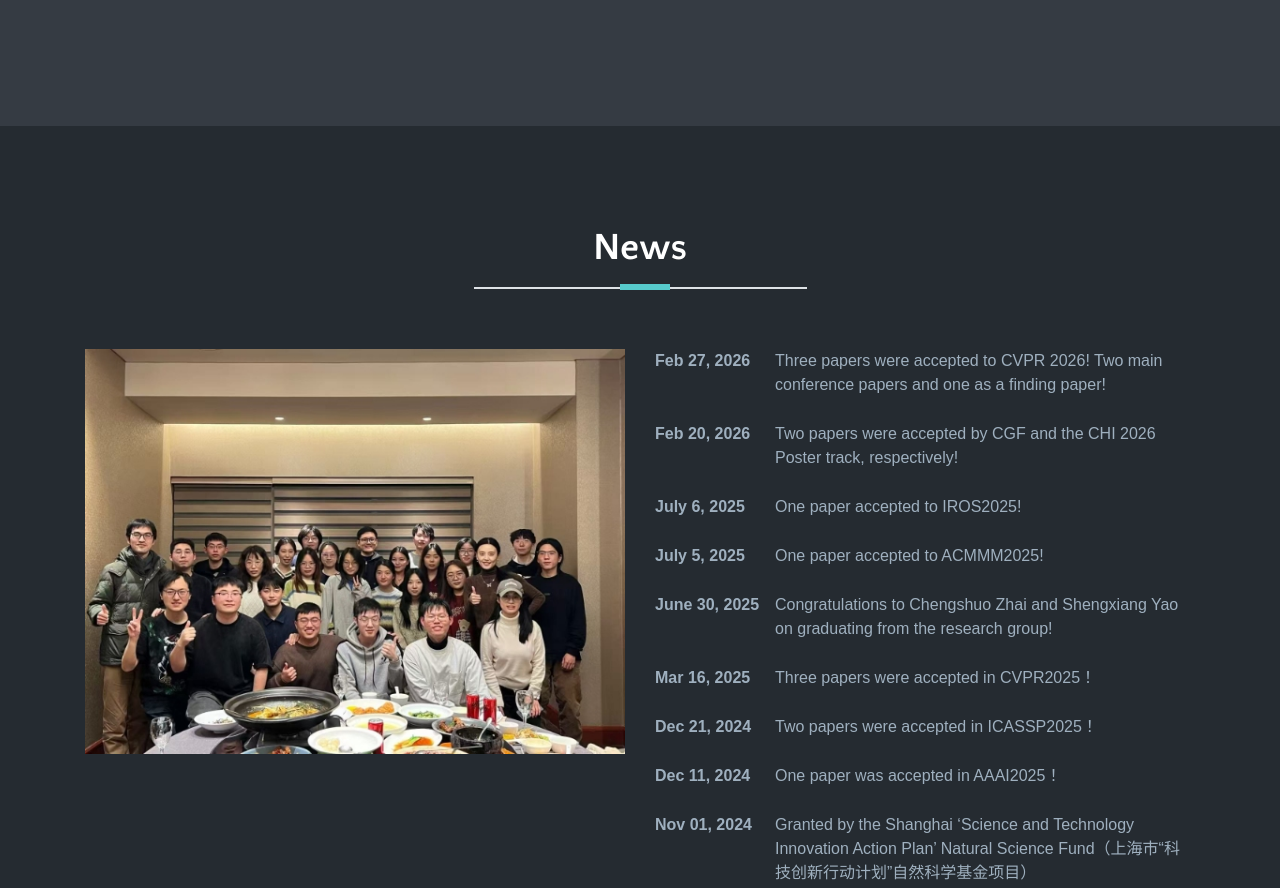
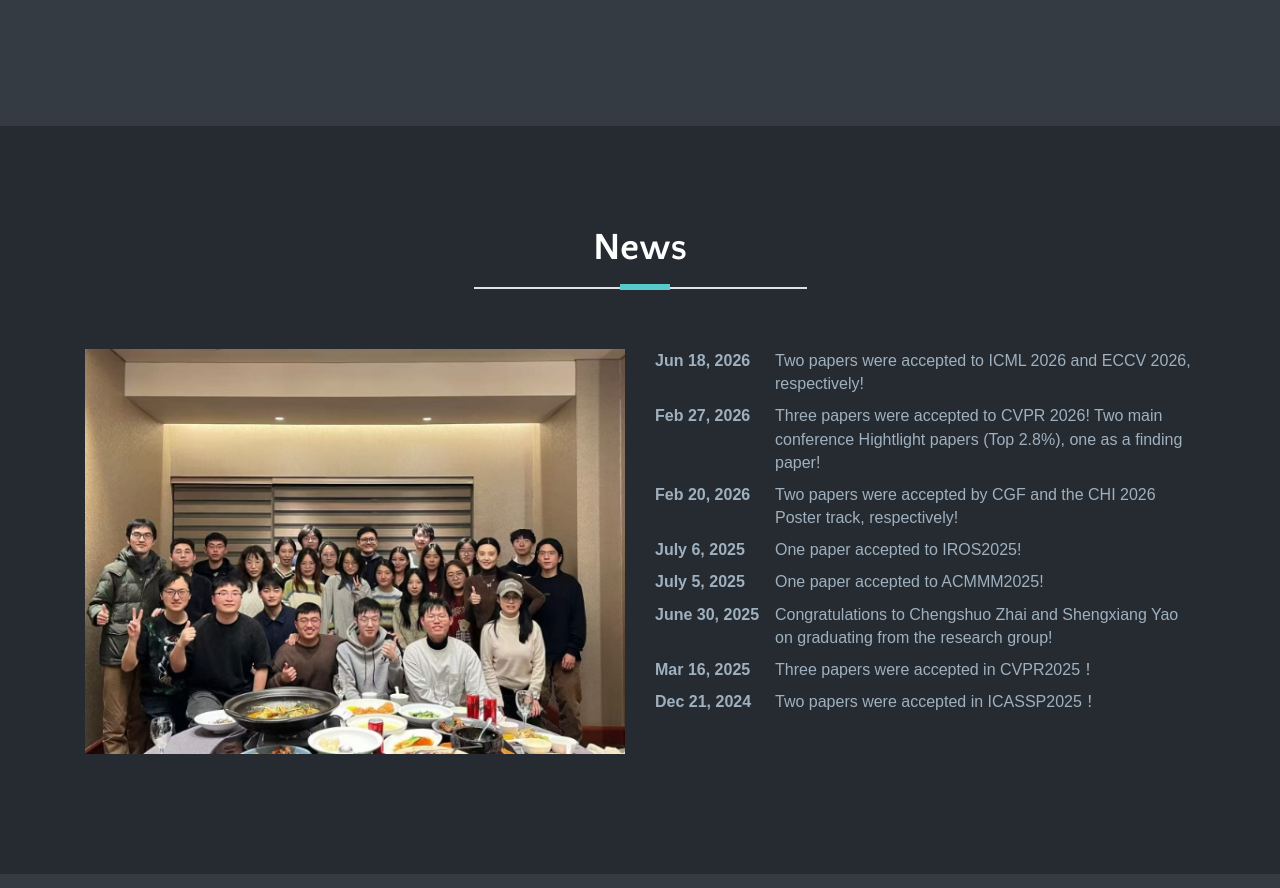
Before and after one commit to YuiLu/LabPage, a website: page theme/index.html in a window 1280 px wide. Shown: the part 2020-2908 px from the top of the page. Drawn offline with Linux system fonts and the light colour scheme; files whose address does not match are found by name; a web font is replaced by a local one.

Commit message:
更新news以及news呈现逻辑

```diff
--- a/source/js/script.js
+++ b/source/js/script.js
@@ -37,6 +37,55 @@
 		arrows: false,
 		autoplay: true,
 		autoplaySpeed: 4000
+	});
+
+	function syncNewsHeight() {
+		var $gallery = $('#gallery-post');
+		var $newsBar = $('#news .news-bar');
+
+		if (!$gallery.length || !$newsBar.length) {
+			return;
+		}
+
+		var isDesktop = window.matchMedia('(min-width: 768px)').matches;
+		var $items = $newsBar.children('.news-item');
+
+		$items.removeClass('is-hidden');
+
+		if (!isDesktop) {
+			$newsBar.css({
+				height: '',
+				overflow: ''
+			});
+			return;
+		}
+
+		var availableHeight = Math.floor($gallery.outerHeight());
+		if (!availableHeight) {
+			return;
+		}
+
+		var usedHeight = 0;
+		$items.each(function () {
+			var $item = $(this);
+			var itemHeight = $item.outerHeight(true);
+
+			if (usedHeight + itemHeight > availableHeight) {
+				$item.addClass('is-hidden');
+				return;
+			}
+
+			usedHeight += itemHeight;
+		});
+
+		$newsBar.css({
+			height: availableHeight + 'px',
+			overflow: 'hidden'
+		});
+	}
+
+	$(window).on('load resize', function () {
+		window.requestAnimationFrame(syncNewsHeight);
 	});
 
 
--- a/source/scss/templates/_news.scss
+++ b/source/scss/templates/_news.scss
@@ -2,6 +2,10 @@
   News
 ==================================================================*/
 .news-bar {
+  list-style: none;
+  margin: 0;
+  padding: 0;
+
   p {
     font-size:18px;
     margin-bottom:0;
@@ -20,14 +24,16 @@
       background: $primary-color;
     }
   }
-  li:not(:last-child) {
-    margin-bottom: 25px;
-  }
 }
 
 .news-item {
   display: flex;
-  margin-bottom: 13px;
+  margin-bottom: 9px;
+  line-height: 1.45;
+}
+
+.news-item.is-hidden {
+  display: none;
 }
 
 .news-date {
--- a/theme/index.html
+++ b/theme/index.html
@@ -287,8 +287,12 @@ End Sticky Navigation
             <div class="col-md-6">
                 <ul class="news-bar">
 					<li class="news-item">
+						<span class="news-date"><strong>Jun 18, 2026</strong></span>
+						<span class="news-content">Two papers were accepted to ICML 2026 and ECCV 2026, respectively!</span>
+					</li>
+					<li class="news-item">
 						<span class="news-date"><strong>Feb 27, 2026</strong></span>
-						<span class="news-content">Three papers were accepted to CVPR 2026! Two main conference papers and one as a finding paper!</span>
+						<span class="news-content">Three papers were accepted to CVPR 2026! Two main conference Hightlight papers (Top 2.8%), one as a finding paper!</span>
 					</li>
 					<li class="news-item">
 						<span class="news-date"><strong>Feb 20, 2026</strong></span>
@@ -314,6 +318,7 @@ End Sticky Navigation
 						<span class="news-date"><strong>Dec 21, 2024</strong></span>
 						<span class="news-content">Two papers were accepted in ICASSP2025！</span>
 					</li>
+                    <!-- Archived news items kept in markup for future reference.
                     <li class="news-item">
 						<span class="news-date"><strong>Dec 11, 2024</strong></span>
 						<span class="news-content">One paper was accepted in AAAI2025！</span>
@@ -322,6 +327,19 @@ End Sticky Navigation
 						<span class="news-date"><strong>Nov 01, 2024</strong></span>
 						<span class="news-content">Granted by the Shanghai ‘Science and Technology Innovation Action Plan’ Natural Science Fund（上海市“科技创新行动计划”自然科学基金项目）</span>
 					</li>
+                    <li class="news-item">
+						<span class="news-date"><strong>Aug 25, 2024</strong></span>
+						<span class="news-content">Granted by the National Natural Science Foundation of China （国家自然科学基金青年科学基金项目）</span>
+					</li>
+                    <li class="news-item">
+						<span class="news-date"><strong>Feb 27, 2024</strong></span>
+						<span class="news-content">One paper was accepted in CVPR2024!</span>
+					</li>
+                    <li class="news-item">
+						<span class="news-date"><strong>Aug 19, 2023</strong></span>
+						<span class="news-content">One paper won the CAD/Graphics 2023 Best Paper Award!</span>
+					</li>
+                    -->
                 </ul>
             </div>
         </div>
--- a/theme/js/script.js
+++ b/theme/js/script.js
@@ -44,6 +44,55 @@
 		arrows: false,
 		autoplay: true,
 		autoplaySpeed: 4000
+	});
+
+	function syncNewsHeight() {
+		var $gallery = $('#gallery-post');
+		var $newsBar = $('#news .news-bar');
+
+		if (!$gallery.length || !$newsBar.length) {
+			return;
+		}
+
+		var isDesktop = window.matchMedia('(min-width: 768px)').matches;
+		var $items = $newsBar.children('.news-item');
+
+		$items.removeClass('is-hidden');
+
+		if (!isDesktop) {
+			$newsBar.css({
+				height: '',
+				overflow: ''
+			});
+			return;
+		}
+
+		var availableHeight = Math.floor($gallery.outerHeight());
+		if (!availableHeight) {
+			return;
+		}
+
+		var usedHeight = 0;
+		$items.each(function () {
+			var $item = $(this);
+			var itemHeight = $item.outerHeight(true);
+
+			if (usedHeight + itemHeight > availableHeight) {
+				$item.addClass('is-hidden');
+				return;
+			}
+
+			usedHeight += itemHeight;
+		});
+
+		$newsBar.css({
+			height: availableHeight + 'px',
+			overflow: 'hidden'
+		});
+	}
+
+	$(window).on('load resize', function () {
+		window.requestAnimationFrame(syncNewsHeight);
 	});
 
 
```
Also changed, not shown: source/news.html (+5 -1 lines), source/partials/blocks/news.htm (+26 -8 lines), theme/news.html (+5 -1 lines), theme/css/style.css.
